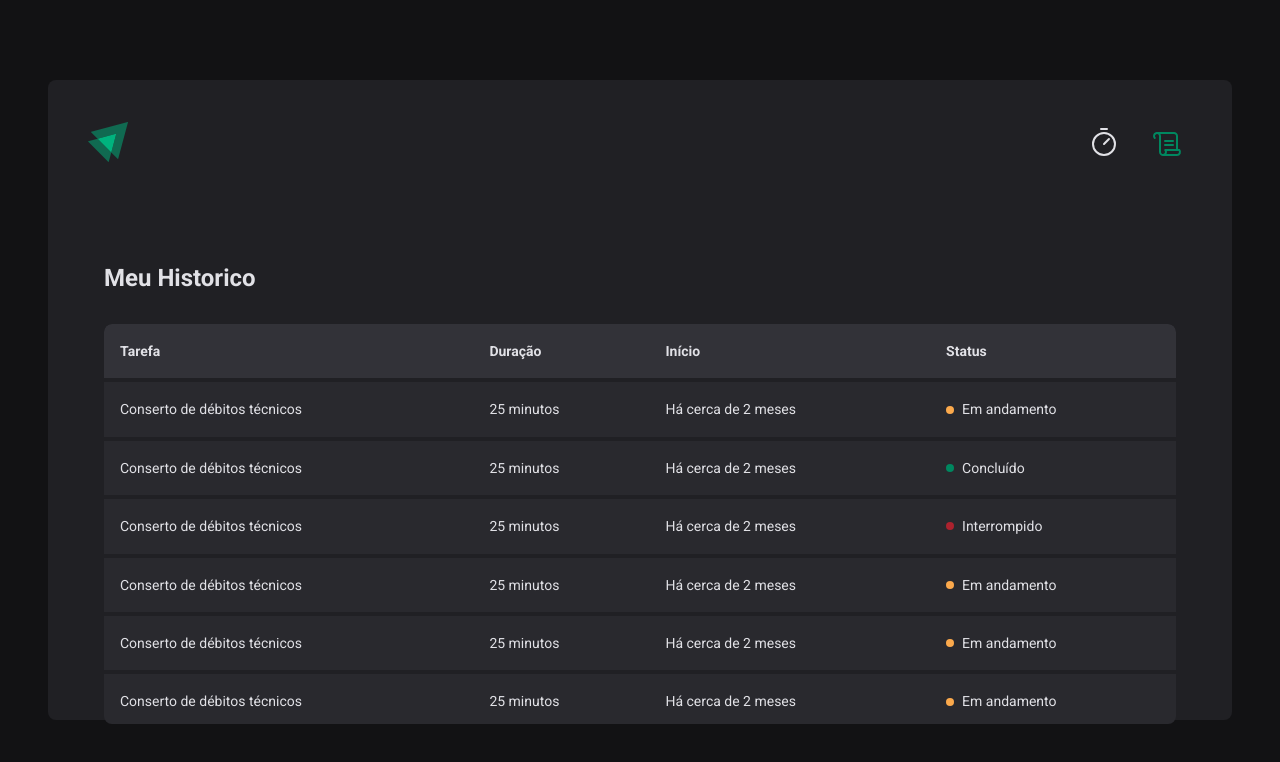
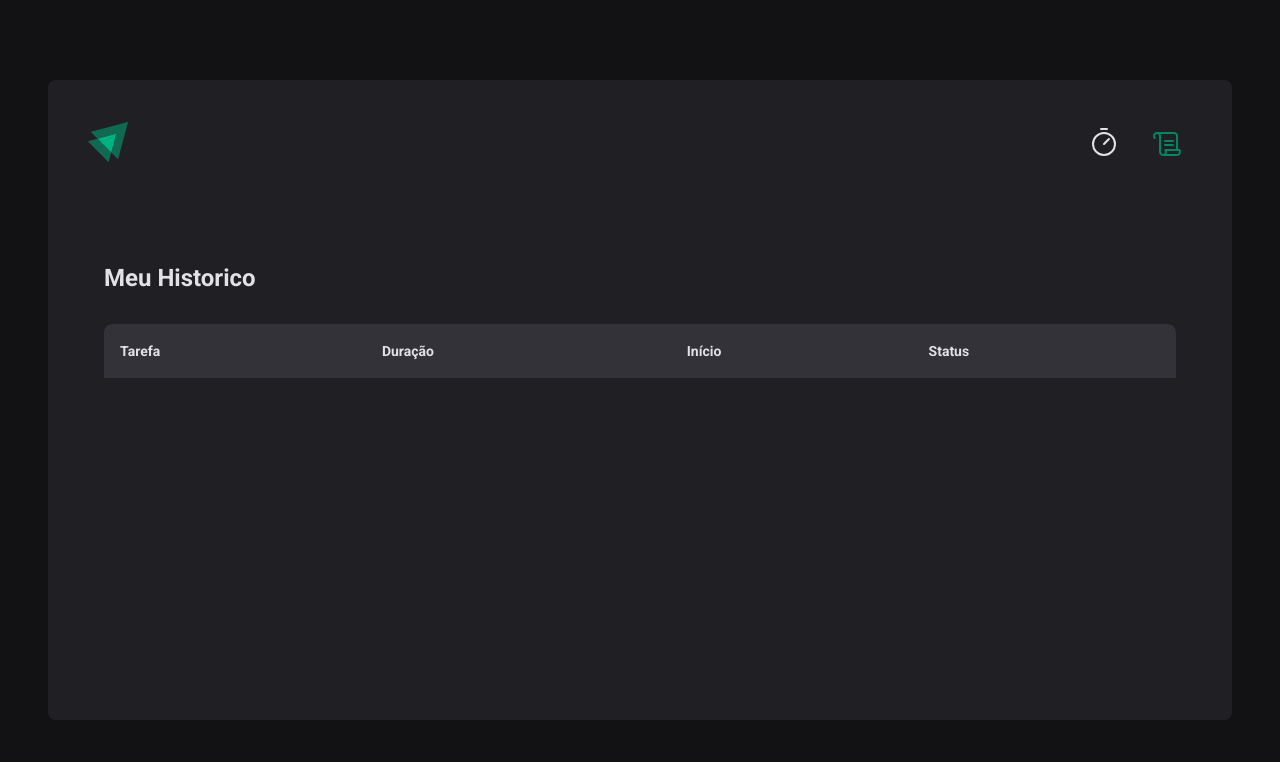
Before and after one commit to DenisLevy76/02-ignite-pomodoro, a React (Vite) app: page /history in a window 1280 px wide. Shown: the top 762 px of the page. Built offline with nearby package versions, Linux system fonts and the light colour scheme.

Commit message:
Update History page

```diff
--- a/src/pages/HistoryPage/index.tsx
+++ b/src/pages/HistoryPage/index.tsx
@@ -1,8 +1,12 @@
-import { FC } from 'react'
+import { format, formatDistanceToNow } from 'date-fns'
+import { ptBR } from 'date-fns/locale'
+import { FC, useContext } from 'react'
+import { CycleContext } from '../../contexts/CycleContext'
 
 import { Container, HistoryList, Status } from './styles'
 
 export const HistoryPage: FC = () => {
+  const { cycles } = useContext(CycleContext)
   return (
     <Container>
       <h1>Meu Historico</h1>
@@ -17,94 +21,51 @@ export const HistoryPage: FC = () => {
             </tr>
           </thead>
           <tbody>
-            <tr>
-              <td>Conserto de débitos técnicos</td>
-              <td>25 minutos</td>
-              <td>Há cerca de 2 meses</td>
-              <td>
-                <Status>Em andamento</Status>
-              </td>
-            </tr>
-            <tr>
-              <td>Conserto de débitos técnicos</td>
-              <td>25 minutos</td>
-              <td>Há cerca de 2 meses</td>
-              <td>
-                <Status>Concluído</Status>
-              </td>
-            </tr>
-            <tr>
-              <td>Conserto de débitos técnicos</td>
-              <td>25 minutos</td>
-              <td>Há cerca de 2 meses</td>
-              <td>
-                <Status>Interrompido</Status>
-              </td>
-            </tr>
-            <tr>
-              <td>Conserto de débitos técnicos</td>
-              <td>25 minutos</td>
-              <td>Há cerca de 2 meses</td>
-              <td>
-                <Status>Em andamento</Status>
-              </td>
-            </tr>
-            <tr>
-              <td>Conserto de débitos técnicos</td>
-              <td>25 minutos</td>
-              <td>Há cerca de 2 meses</td>
-              <td>
-                <Status>Em andamento</Status>
-              </td>
-            </tr>
-            <tr>
-              <td>Conserto de débitos técnicos</td>
-              <td>25 minutos</td>
-              <td>Há cerca de 2 meses</td>
-              <td>
-                <Status>Em andamento</Status>
-              </td>
-            </tr>
-            <tr>
-              <td>Conserto de débitos técnicos</td>
-              <td>25 minutos</td>
-              <td>Há cerca de 2 meses</td>
-              <td>
-                <Status>Em andamento</Status>
-              </td>
-            </tr>
-            <tr>
-              <td>Conserto de débitos técnicos</td>
-              <td>25 minutos</td>
-              <td>Há cerca de 2 meses</td>
-              <td>
-                <Status>Em andamento</Status>
-              </td>
-            </tr>
-            <tr>
-              <td>Conserto de débitos técnicos</td>
-              <td>25 minutos</td>
-              <td>Há cerca de 2 meses</td>
-              <td>
-                <Status>Em andamento</Status>
-              </td>
-            </tr>
-            <tr>
-              <td>Conserto de débitos técnicos</td>
-              <td>25 minutos</td>
-              <td>Há cerca de 2 meses</td>
-              <td>
-                <Status>Em andamento</Status>
-              </td>
-            </tr>
-            <tr>
-              <td>Conserto de débitos técnicos</td>
-              <td>25 minutos</td>
-              <td>Há cerca de 2 meses</td>
-              <td>
-                <Status>Em andamento</Status>
-              </td>
-            </tr>
+            {cycles
+              .sort((cycle, nextCycle) => {
+                if (cycle.startDate > nextCycle.startDate) return -1
+                else return 1
+              })
+              .map((cycle) => {
+                let status = 'Em andamento'
+                if (cycle.finishedDate) status = 'concluído'
+                else if (cycle.interruptedDate) status = 'interrompido'
+
+                return (
+                  <tr key={cycle.id}>
+                    <td>{cycle.task}</td>
+                    <td>{cycle.minutes} minutos</td>
+                    <td>
+                      <time
+                        title={format(
+                          cycle.startDate,
+                          "dd 'de' MMMM 'de' yyyy, 'às' H:mm 'horas'",
+                          {
+                            locale: ptBR,
+                          },
+                        )}
+                        dateTime={cycle.startDate.toISOString()}
+                      >
+                        {formatDistanceToNow(cycle.startDate, {
+                          locale: ptBR,
+                          addSuffix: true,
+                        })}
+                      </time>
+                    </td>
+                    <td>
+                      {cycle.finishedDate && (
+                        <Status color="green">{status}</Status>
+                      )}
+                      {cycle.interruptedDate && (
+                        <Status color="red">{status}</Status>
+                      )}
+                      {!cycle.finishedDate && !cycle.interruptedDate && (
+                        <Status color="yellow">{status}</Status>
+                      )}
+                    </td>
+                  </tr>
+                )
+              })}
           </tbody>
         </table>
       </HistoryList>
--- a/src/pages/HistoryPage/styles.ts
+++ b/src/pages/HistoryPage/styles.ts
@@ -60,14 +60,8 @@ export const HistoryList = styled.div`
   `}
 `
 
-const statusColor = {
-  'em andamento': 'yellow-500',
-  concluído: 'green-500',
-  interrompido: 'red-500',
-} as const
-
-export const Status = styled.span`
-  ${({ theme, children }) => css`
+export const Status = styled.span<{ color: 'green' | 'yellow' | 'red' }>`
+  ${({ theme, color }) => css`
     display: flex;
     align-items: center;
     gap: 0.5rem;
@@ -77,14 +71,11 @@ export const Status = styled.span`
       width: 0.5rem;
       height: 0.5rem;
       border-radius: 50%;
-      background: ${theme.colors[
-        statusColor[
-          children?.toString().toLowerCase() as
-            | 'em andamento'
-            | 'concluído'
-            | 'interrompido'
-        ]
-      ]};
+      background: ${color === 'green'
+        ? theme.colors['green-500']
+        : color === 'yellow'
+        ? theme.colors['yellow-500']
+        : theme.colors['red-500']};
     }
   `}
 `
--- a/src/pages/HomePage/index.tsx
+++ b/src/pages/HomePage/index.tsx
@@ -42,7 +42,6 @@ export const HomePage: FC = () => {
 
   const handleCreateNewTask = ({ task, minutes }: newCycleFormData) => {
     const id = crypto.randomUUID()
-
     const newCycle: ICycle = {
       id,
       task,
```
